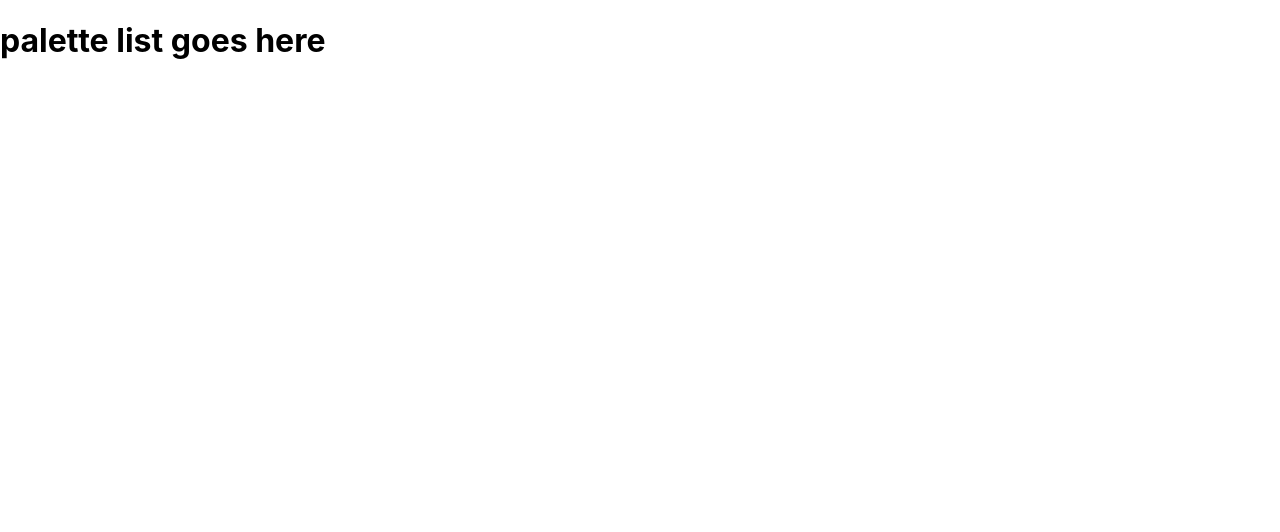
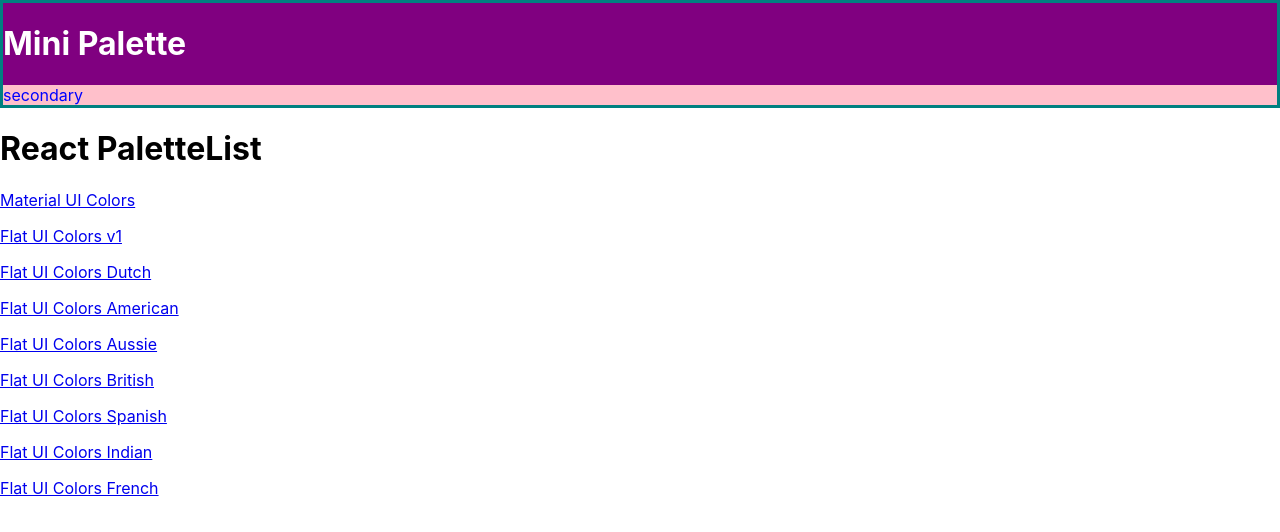
Before and after one commit to daylanberry/colors-app, a React (Create React App) app: page / in a window 1280 px wide. Shown: the top 532 px of the page. Built offline with nearby package versions, Linux system fonts and the light colour scheme.

Commit message:
exploring styling with material ui

```diff
--- a/package.json
+++ b/package.json
@@ -5,6 +5,7 @@
   "dependencies": {
     "@material-ui/core": "^4.11.0",
     "@material-ui/icons": "^4.9.1",
+    "@material-ui/styles": "^4.10.0",
     "@testing-library/jest-dom": "^4.2.4",
     "@testing-library/react": "^9.5.0",
     "@testing-library/user-event": "^7.2.1",
--- a/src/App.js
+++ b/src/App.js
@@ -1,14 +1,37 @@
-import React from 'react';
+import React, { Component } from 'react';
 import Palette from './Palette';
 import seedColors from './seedColors';
 import { generatePalette } from './colorHelpers';
-import { Route, Switch } from 'react-router-dom'
+import { Route, Switch } from 'react-router-dom';
+import PaletteList from './PaletteList'
 
-function App() {
+class App extends Component {
+
+  findPalette = (id, array) => {
+    let colorPalette = array.find(palette => palette.id === id)
+    return colorPalette
+  }
+
+
+  render() {
     return (
       <Switch>
-      <Route exact path='/' render={() => <h1>palette list goes here</h1>}/>
-      <Route exact path='/palette/:id' />
+        <Route
+          exact path='/'
+          render={(props) => <PaletteList {...props} palettes={seedColors}/>}
+        />
+        <Route
+          exact path='/palette/:id'
+          render={(props) => {
+            let palette = generatePalette(this.findPalette(props.match.params.id, seedColors))
+
+            return (
+              <Palette
+                palette={palette}
+              />
+            )
+          }}
+        />
       </Switch>
 
       // <div className="App">
@@ -17,4 +40,6 @@
     );
   }
 
+}
+
 export default App;
--- /dev/null
+++ b/src/MiniPalette.js
@@ -0,0 +1,30 @@
+import React from 'react';
+import { withStyles } from '@material-ui/core/styles';
+
+const styles = {
+  main: {
+    backgroundColor: 'purple',
+    border: '3px solid teal',
+    color: 'blue',
+    '& h1': {
+      color: 'white'
+    }
+  },
+  secondary: {
+    backgroundColor: 'pink'
+  }
+}
+
+
+const MiniPalette = (props) => {
+  console.log(props)
+  const { classes } = props
+  return (
+    <div className={classes.main}>
+      <h1>Mini Palette</h1>
+      <section className={classes.secondary}>secondary</section>
+    </div>
+  )
+}
+
+export default withStyles(styles)(MiniPalette);
--- a/src/Navbar.js
+++ b/src/Navbar.js
@@ -2,6 +2,7 @@
 import 'rc-slider/assets/index.css';
 import './Navbar.css';
 import Slider from 'rc-slider';
+import { Link } from 'react-router-dom'
 
 import Select from '@material-ui/core/Select';
 import MenuItem from '@material-ui/core/MenuItem';
@@ -27,7 +28,7 @@
     return (
       <header className='Navbar'>
         <div className='logo'>
-          <a href='#'>React color picker</a>
+          <Link to='/'>React color picker</Link>
         </div>
           <div className='slider-container'>
             <span>Level: {level}</span>
--- a/src/Palette.js
+++ b/src/Palette.js
@@ -32,6 +32,7 @@
   }
 
   render() {
+    console.log('prop', this.props)
     const { colors, paletteName, emoji } = this.props.palette;
     const { level, format, open } = this.state;
 
--- /dev/null
+++ b/src/PaletteList.js
@@ -0,0 +1,26 @@
+import React, { Component } from 'react';
+import { Link } from 'react-router-dom';
+import MiniPalette from './MiniPalette'
+
+class PaletteList extends Component {
+
+  render() {
+    const { palettes } = this.props;
+
+    return (
+      <div>
+        <MiniPalette />
+        <h1>React PaletteList</h1>
+        {
+          palettes.map(palette => (
+            <p>
+              <Link to={`/palette/${palette.id}`}>{palette.paletteName}</Link>
+            </p>
+          ))
+        }
+      </div>
+    )
+  }
+};
+
+export default PaletteList;
```
Lines whose indentation alone changed are shown as unchanged.
